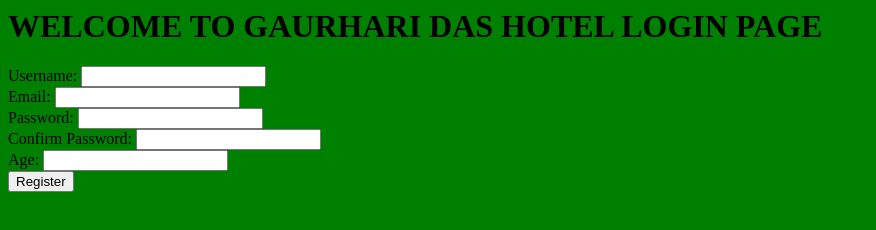
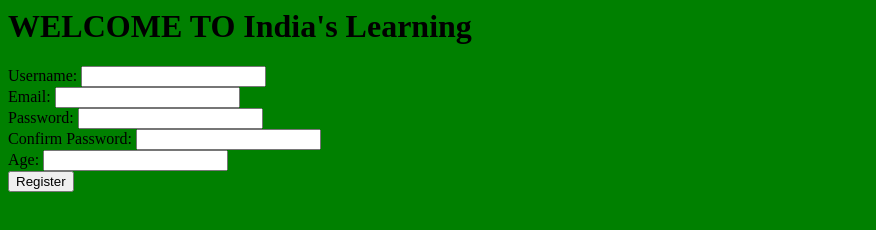
Before and after one commit to Satrughan108/E_learning-website, a plain HTML site: page LOGIN.html in a window 1280 px wide. Shown: the whole page, without its empty margins (0-876 px from the left). Drawn offline with Linux system fonts and the light colour scheme.

Commit message:
Update LOGIN.html

```diff
--- a/LOGIN.html
+++ b/LOGIN.html
@@ -1,4 +1,4 @@
-<h1>WELCOME TO GAURHARI DAS HOTEL LOGIN PAGE</h1>
+<h1>WELCOME TO India's Learning </h1>
 <body bgcolor="green">
         <form id="registrationForm" onsubmit="return validateForm()">
             <label for="username">Username:</label>
```
